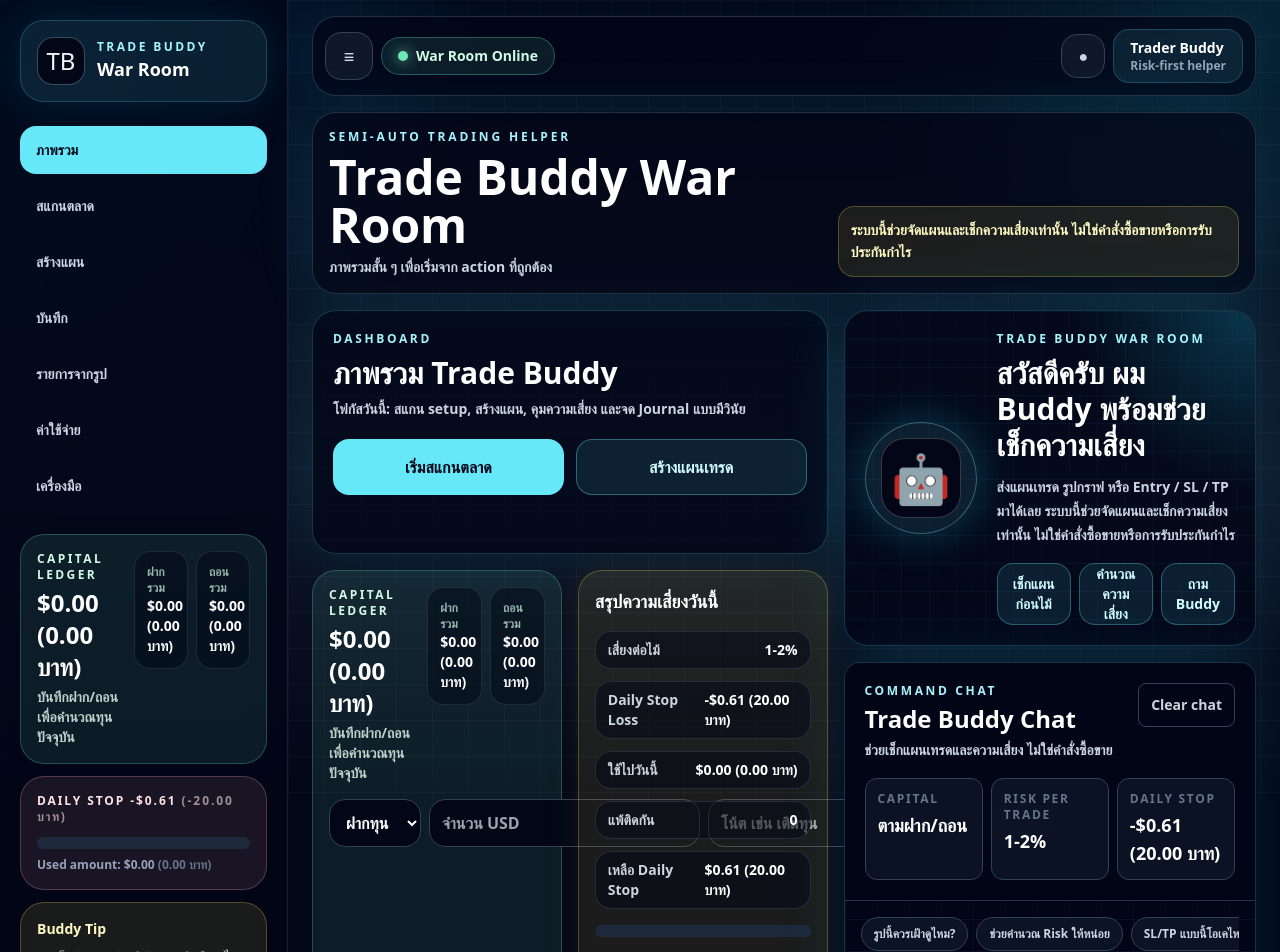
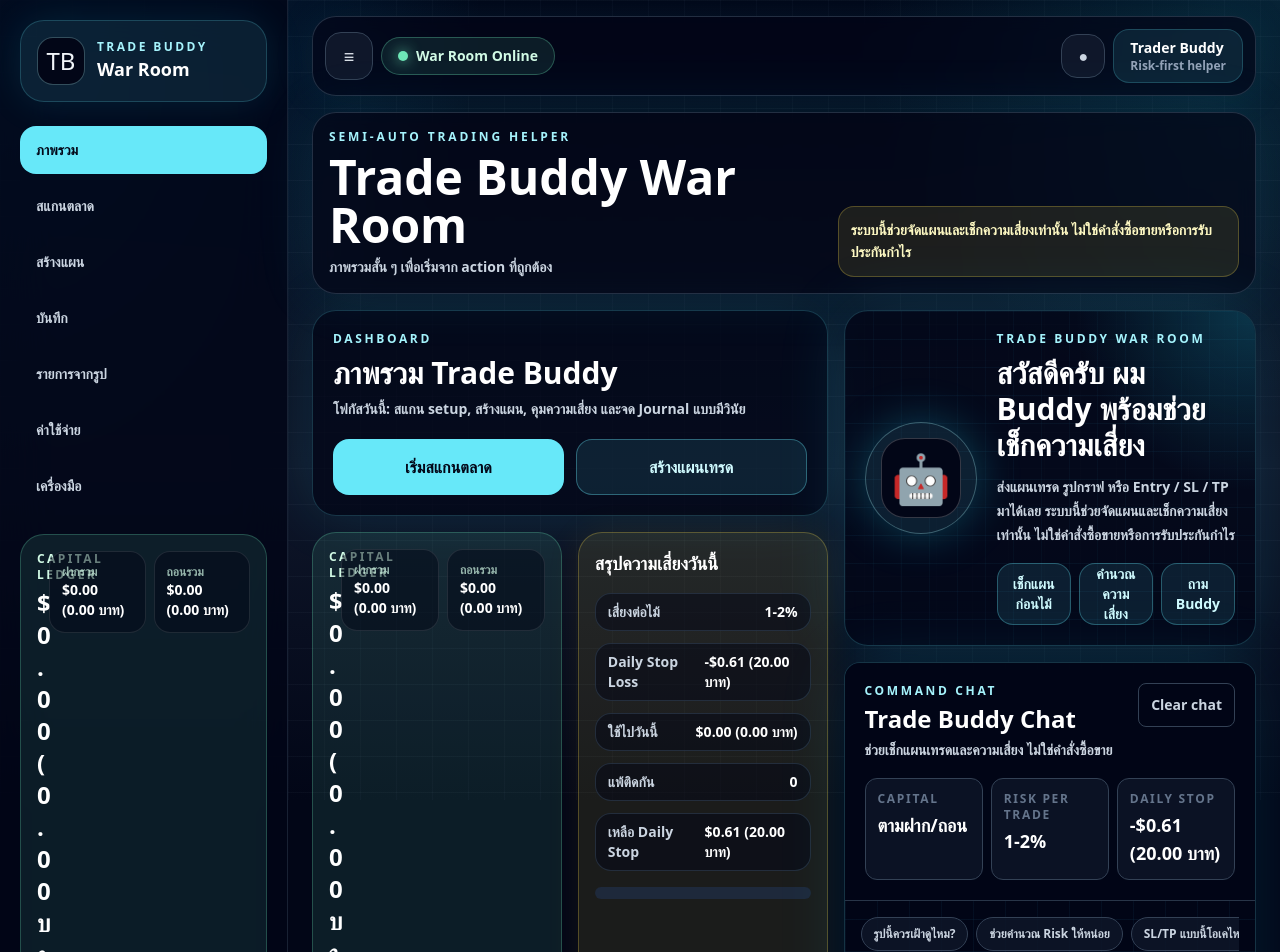
Before and after one commit to Fusemxd/buddy-trade, a Next.js app: page / in a window 1280 px wide. Shown: the top 952 px of the page. Built offline with nearby package versions, Linux system fonts and the light colour scheme.

Commit message:
Fix capital ledger form layout

```diff
--- a/src/components/CapitalLedger.tsx
+++ b/src/components/CapitalLedger.tsx
@@ -31,12 +31,12 @@ export default function CapitalLedger({ compact = false }: { compact?: boolean }
   }
 
   return (
-    <section className="rounded-3xl border border-emerald-300/25 bg-emerald-300/10 p-4">
-      <div className="flex flex-col gap-3 sm:flex-row sm:items-start sm:justify-between">
-        <div>
+    <section className="min-w-0 rounded-3xl border border-emerald-300/25 bg-emerald-300/10 p-4">
+      <div className="grid min-w-0 gap-3 sm:grid-cols-[minmax(0,1fr)_auto] sm:items-start">
+        <div className="min-w-0">
           <p className="text-xs font-black uppercase tracking-[0.2em] text-emerald-100">Capital Ledger</p>
-          <h3 className="mt-1 text-2xl font-black text-white">{formatUsdWithThb(summary.balanceUsd)}</h3>
-          <p className="mt-1 text-sm font-semibold text-emerald-50/80">บันทึกฝาก/ถอนเพื่อคำนวณทุนปัจจุบัน</p>
+          <h3 className="mt-1 break-words text-2xl font-black text-white">{formatUsdWithThb(summary.balanceUsd)}</h3>
+          <p className="mt-1 text-sm font-semibold leading-relaxed text-emerald-50/80">บันทึกฝาก/ถอนเพื่อคำนวณทุนปัจจุบัน</p>
         </div>
         <div className="grid grid-cols-2 gap-2 text-sm">
           <Mini label="ฝากรวม" value={formatUsdWithThb(summary.depositsUsd)} />
@@ -46,23 +46,23 @@ export default function CapitalLedger({ compact = false }: { compact?: boolean }
 
       {!compact ? (
         <>
-          <form className="mt-4 grid gap-2 sm:grid-cols-[0.8fr_1fr_1.2fr_auto]" onSubmit={submit}>
-            <select className="min-h-12 rounded-2xl border border-slate-700 bg-slate-950 px-3 font-bold text-white" value={type} onChange={(event) => setType(event.target.value as CapitalTransactionType)}>
+          <form className="mt-4 grid min-w-0 gap-2 sm:grid-cols-2" onSubmit={submit}>
+            <select className="min-h-12 min-w-0 rounded-2xl border border-slate-700 bg-slate-950 px-3 font-bold text-white" value={type} onChange={(event) => setType(event.target.value as CapitalTransactionType)}>
               <option value="deposit">ฝากทุน</option>
               <option value="withdraw">ถอนทุน</option>
             </select>
-            <input className="min-h-12 rounded-2xl border border-slate-700 bg-slate-950 px-3 font-bold text-white" inputMode="decimal" placeholder="จำนวน USD" type="number" value={amountUsd} onChange={(event) => setAmountUsd(event.target.value)} />
-            <input className="min-h-12 rounded-2xl border border-slate-700 bg-slate-950 px-3 font-bold text-white" placeholder="โน้ต เช่น เติมทุน" value={note} onChange={(event) => setNote(event.target.value)} />
-            <button className="min-h-12 rounded-2xl bg-emerald-300 px-4 font-black text-slate-950" type="submit">บันทึก</button>
+            <input className="min-h-12 min-w-0 rounded-2xl border border-slate-700 bg-slate-950 px-3 font-bold text-white" inputMode="decimal" placeholder="จำนวน USD" type="number" value={amountUsd} onChange={(event) => setAmountUsd(event.target.value)} />
+            <input className="min-h-12 min-w-0 rounded-2xl border border-slate-700 bg-slate-950 px-3 font-bold text-white sm:col-span-2" placeholder="โน้ต เช่น เติมทุน" value={note} onChange={(event) => setNote(event.target.value)} />
+            <button className="min-h-12 rounded-2xl bg-emerald-300 px-4 font-black text-slate-950 sm:col-span-2" type="submit">บันทึก</button>
           </form>
           <div className="mt-3 grid gap-2">
             {items.slice(0, 5).map((item) => (
-              <div className="flex items-center justify-between gap-3 rounded-2xl border border-white/10 bg-slate-950/50 p-3 text-sm" key={item.id}>
-                <div>
-                  <p className="font-black text-white">{item.type === "deposit" ? "ฝากทุน" : "ถอนทุน"} {formatUsdWithThb(item.amountUsd)}</p>
-                  <p className="text-xs text-slate-400">{item.note || "ไม่มีโน้ต"}</p>
+              <div className="flex min-w-0 items-center justify-between gap-3 rounded-2xl border border-white/10 bg-slate-950/50 p-3 text-sm" key={item.id}>
+                <div className="min-w-0">
+                  <p className="break-words font-black text-white">{item.type === "deposit" ? "ฝากทุน" : "ถอนทุน"} {formatUsdWithThb(item.amountUsd)}</p>
+                  <p className="break-words text-xs text-slate-400">{item.note || "ไม่มีโน้ต"}</p>
                 </div>
-                <button className="text-xs font-black text-red-100" onClick={() => commit(items.filter((current) => current.id !== item.id))} type="button">ลบ</button>
+                <button className="shrink-0 text-xs font-black text-red-100" onClick={() => commit(items.filter((current) => current.id !== item.id))} type="button">ลบ</button>
               </div>
             ))}
           </div>
@@ -73,5 +73,10 @@ export default function CapitalLedger({ compact = false }: { compact?: boolean }
 }
 
 function Mini({ label, value }: { label: string; value: string }) {
-  return <div className="rounded-2xl border border-white/10 bg-slate-950/50 p-3"><p className="text-xs font-bold text-emerald-100/70">{label}</p><p className="font-black text-white">{value}</p></div>;
+  return (
+    <div className="min-w-0 rounded-2xl border border-white/10 bg-slate-950/50 p-3">
+      <p className="text-xs font-bold text-emerald-100/70">{label}</p>
+      <p className="break-words text-sm font-black text-white">{value}</p>
+    </div>
+  );
 }
```
